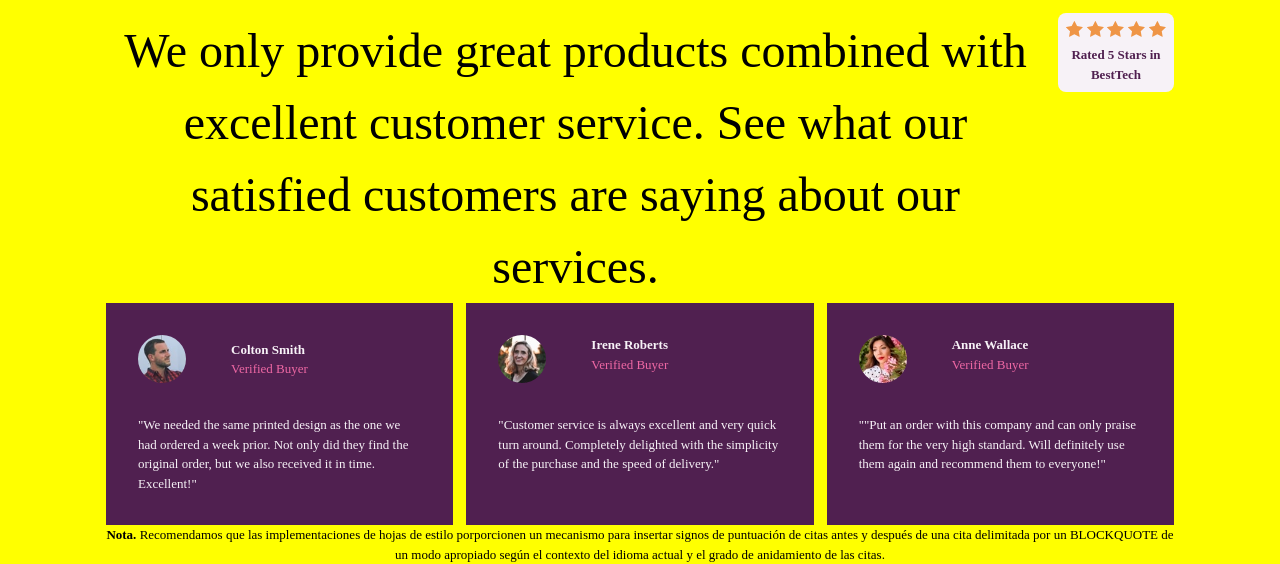
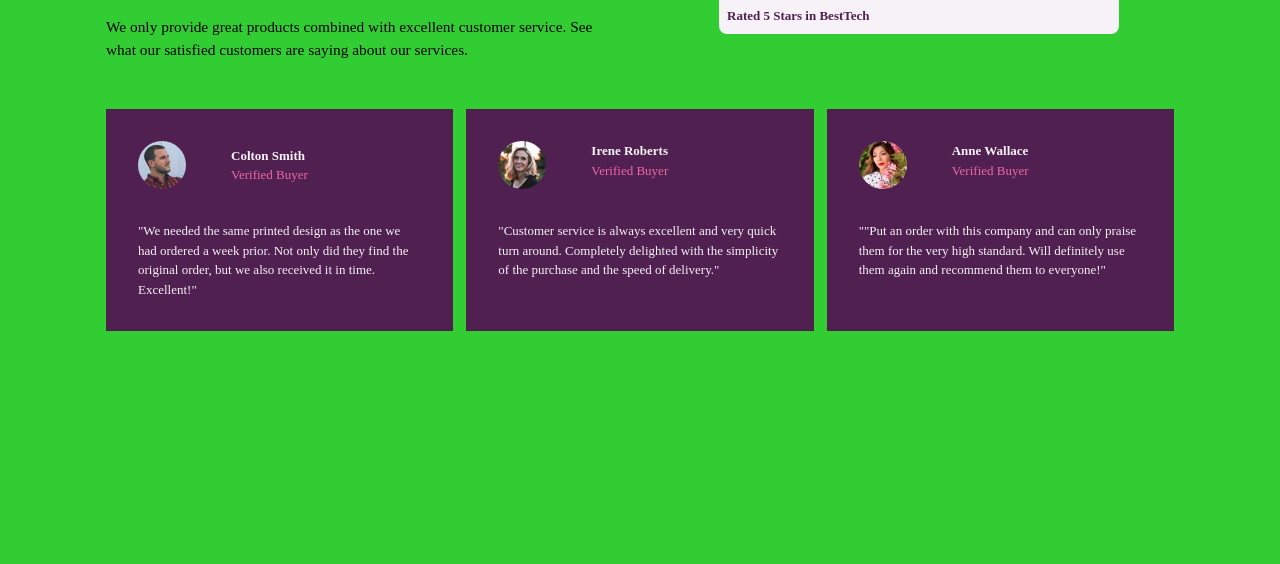
Before and after one commit to Byron2016/prcHtml, a website: page public/index_socialproofsection_01_c.html in a window 1280 px wide. Shown: the part 257-821 px from the top of the page. After the commit the page ends 800 px from the top, so only its background shows below. Drawn offline with Linux system fonts and the light colour scheme.

Commit message:
1.29.01 regilla solo en media 50em

```diff
--- a/public/index_socialproofsection_01_c.html
+++ b/public/index_socialproofsection_01_c.html
@@ -8,12 +8,11 @@
   <!-- https://socialproofsection-fem.netlify.app/ -->
 
   <!-- <link rel="stylesheet" href="dist/css/main.css"> -->
-  <link rel="stylesheet" href="../sass/main_a.css">
+  <link rel="stylesheet" href="../sass/main_c.css">
 </head>
 <body>
     <div class="container">
       <main>
-      <div class="split">
         <div class="intro">
           <h1>10,000+ of our users love our products.</h1>
           <p class="lead">
@@ -32,7 +31,6 @@
             Rated 5 Stars in BestTech
           </li>
         </ul>
-      </div>
 
       <ul class="quotes split">
         <li>
@@ -76,14 +74,6 @@
           </blockquote>
         </li>
       </ul>
-      <blockquote cite='http://html.conclase.net/w3c/html401...def-BLOCKQUOTE'>
-        <p>
-          <strong>Nota.</strong> Recomendamos que las implementaciones de hojas
-          de estilo porporcionen un mecanismo para insertar signos de puntuación de citas
-          antes y después de una cita delimitada por un BLOCKQUOTE de un modo apropiado según
-          el contexto del idioma actual y el grado de anidamiento de las citas.
-        </p>
-      </blockquote>
     </main> <!-- close main -->
     </div> <!-- </div> close container -->
 </body>
--- /dev/null
+++ b/sass/main_c.scss
@@ -0,0 +1,6 @@
+@import './socialproofsection/ver_c/socialproofsection_base/root';
+@import './socialproofsection/ver_c/socialproofsection_base/reset';
+@import './socialproofsection/ver_c/socialproofsection_base/global';
+@import './socialproofsection/ver_c/socialproofsection_base/utilities';
+@import './socialproofsection/ver_c/socialproofsection_components/_quotes';
+@import './socialproofsection/ver_c/socialproofsection_components/_ratings';
--- a/sass/socialproofsection/ver_c/socialproofsection_base/_global.scss
+++ b/sass/socialproofsection/ver_c/socialproofsection_base/_global.scss
@@ -3,7 +3,7 @@ body {
   font-size: var(--fs-400);
   padding-top: 5rem;
   text-align: center;
-  background-color: yellow;
+  background-color: limegreen;
 }
 
 h1 {
@@ -20,5 +20,28 @@ h1 {
 }
 
 .lead {
-  font-size: var(--fs-900);
+  font-size: var(--fs-500);
 }
+
+// layout stuff
+
+main {
+  @media (min-width: 50em) {
+    display: grid;
+    gap: 3rem;
+    grid-template-columns: 1fr 1fr;
+    text-align: left;
+  }
+}
+
+.intro {
+  grid-column: 1 / 2;
+}
+
+.ratings {
+  grid-column: 2 / 3;
+}
+
+.quotes {
+  grid-column: 1 / -1;
+}
```
Also changed, not shown: sass/main_c.css (added), 1 other file.
